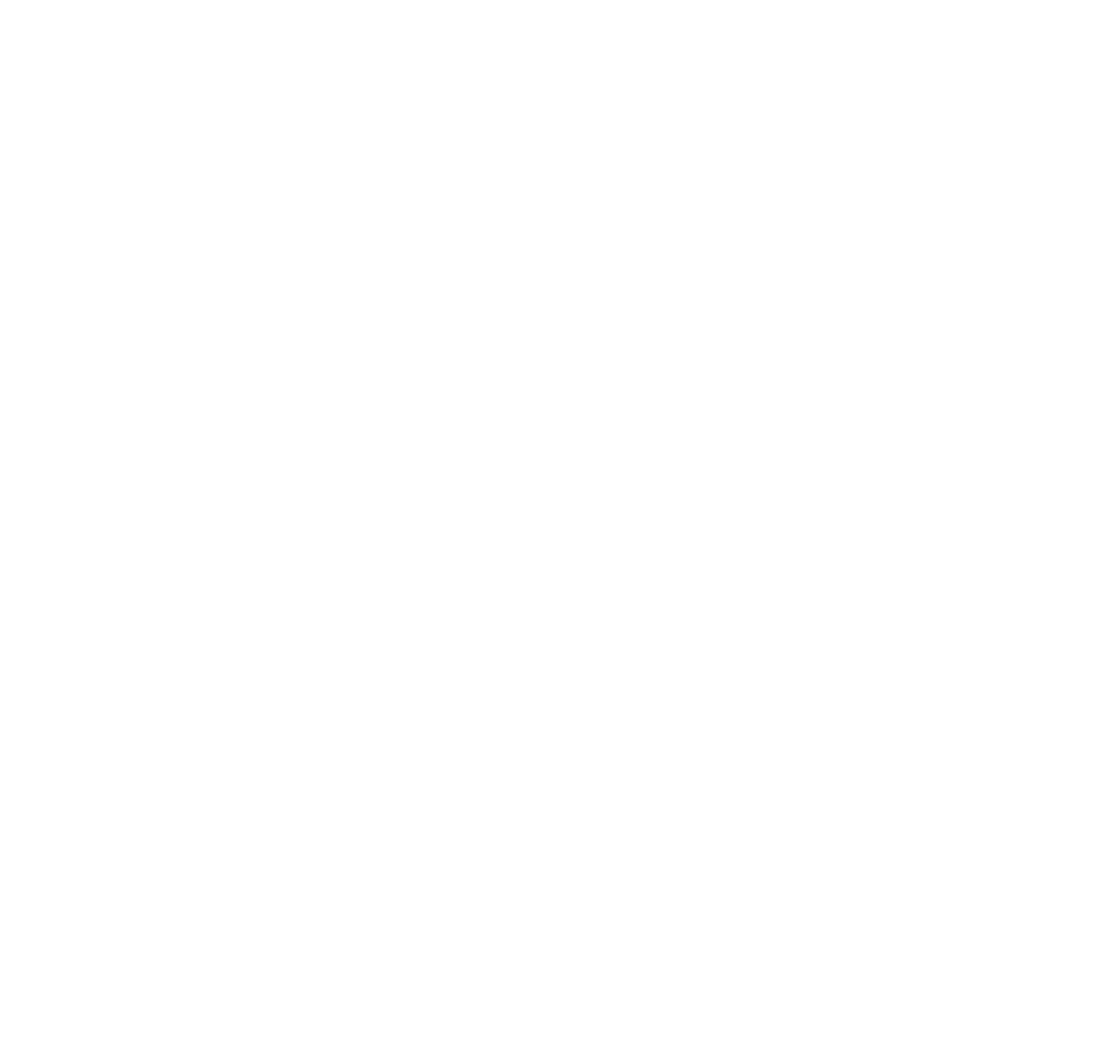
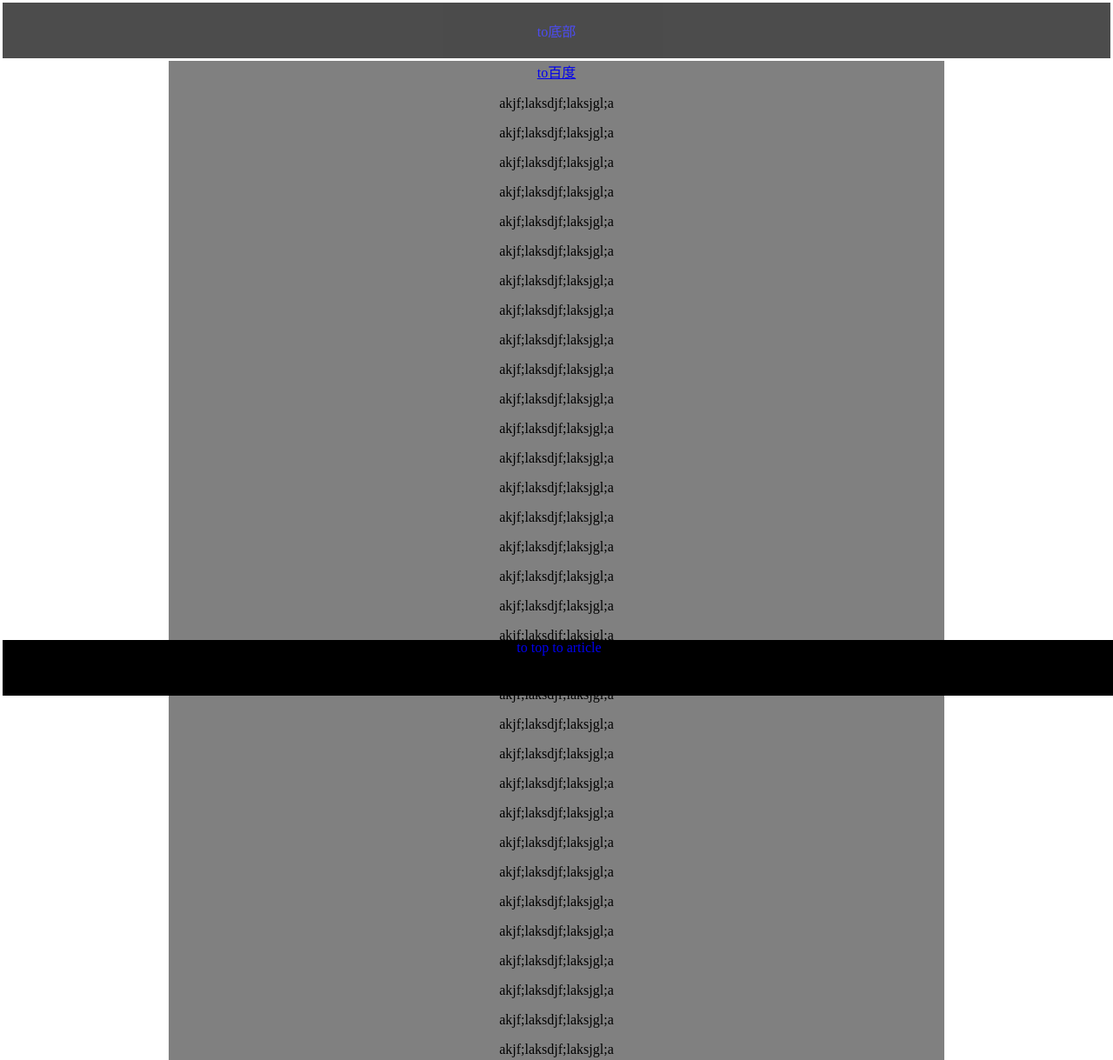
Before and after one commit to mrlsgit/train, a plain HTML site: page day1/02-html-div.html in a window 1280 px wide. Shown: the top 1219 px of the page at 87% size. Before the commit the page ends 800 px from the top, so only its background shows below. Drawn offline with Linux system fonts and the light colour scheme.

Commit message:
afternoon over

```diff
--- a/day1/02-html-div.html
+++ b/day1/02-html-div.html
@@ -2,13 +2,120 @@
 <html lang="en" dir="ltr">
   <head>
     <meta charset="utf-8">
-    <title></title>
+    <title>练习</title>
+    <style>
+      body{
+        margin:0px;
+      }
+      #container{
+            margin:3px;
+            padding:0px;
+            height:600px;
+      }
+      #top{
+        margin:0px;
+        padding:0px;
+        width:100%;
+        height: 4rem;
+        background:black;
+        opacity:0.7;
+        display:flex;
+      }
+      #top a{
+        self-align:center;
+        text-decoration:none;
+        margin:auto;
+
+      }
+      #article{
+        width:70%;
+        margin:auto;
+        margin-top: 3px;
+        background:gray;
+        text-align:center;
+      }
+      #foot{
+        background:black;
+        width:100%;
+        height:4rem;
+        text-decoration:none;
+        text-align:center;
+        position:fixed;
+        bottom:0px;
+      }
+      #foot  a{
+        text-decoration:none;
+      }
+      #foot + div{
+        width:100%;
+        height:4rem;
+        background:violet;
+      }
+    </style>
   </head>
   <body>
-      <div id="top">
-        </div>
-      <div id="">
-
+      <div id="container">
+          <div id="top">
+              <a href="#foot">to底部</a>
+            </div>
+          <div id="article">
+            <a href="http://www.baidu.com" target="_blank">to百度</a>
+            <p>akjf;laksdjf;laksjgl;a</p>
+            <p>akjf;laksdjf;laksjgl;a</p>
+            <p>akjf;laksdjf;laksjgl;a</p>
+            <p>akjf;laksdjf;laksjgl;a</p>
+            <p>akjf;laksdjf;laksjgl;a</p>
+            <p>akjf;laksdjf;laksjgl;a</p>
+            <p>akjf;laksdjf;laksjgl;a</p>
+            <p>akjf;laksdjf;laksjgl;a</p>
+            <p>akjf;laksdjf;laksjgl;a</p>
+            <p>akjf;laksdjf;laksjgl;a</p>
+            <p>akjf;laksdjf;laksjgl;a</p>
+            <p>akjf;laksdjf;laksjgl;a</p>
+            <p>akjf;laksdjf;laksjgl;a</p>
+            <p>akjf;laksdjf;laksjgl;a</p>
+            <p>akjf;laksdjf;laksjgl;a</p>
+            <p>akjf;laksdjf;laksjgl;a</p>
+            <p>akjf;laksdjf;laksjgl;a</p>
+            <p>akjf;laksdjf;laksjgl;a</p>
+            <p>akjf;laksdjf;laksjgl;a</p>
+            <p>akjf;laksdjf;laksjgl;a</p>
+            <p>akjf;laksdjf;laksjgl;a</p>
+            <p>akjf;laksdjf;laksjgl;a</p>
+            <p>akjf;laksdjf;laksjgl;a</p>
+            <p>akjf;laksdjf;laksjgl;a</p>
+            <p>akjf;laksdjf;laksjgl;a</p>
+            <p>akjf;laksdjf;laksjgl;a</p>
+            <p>akjf;laksdjf;laksjgl;a</p>
+            <p>akjf;laksdjf;laksjgl;a</p>
+            <p>akjf;laksdjf;laksjgl;a</p>
+            <p>akjf;laksdjf;laksjgl;a</p>
+            <p>akjf;laksdjf;laksjgl;a</p>
+            <p>akjf;laksdjf;laksjgl;a</p>
+            <p>akjf;laksdjf;laksjgl;a</p>
+            <p>akjf;laksdjf;laksjgl;a</p>
+            <p>akjf;laksdjf;laksjgl;a</p>
+            <p>akjf;laksdjf;laksjgl;a</p>
+            <p>akjf;laksdjf;laksjgl;a</p>
+            <p>akjf;laksdjf;laksjgl;a</p>
+            <p>akjf;laksdjf;laksjgl;a</p>
+            <p>akjf;laksdjf;laksjgl;a</p>
+            <p>akjf;laksdjf;laksjgl;a</p>
+            <p>akjf;laksdjf;laksjgl;a</p>
+            <p>akjf;laksdjf;laksjgl;a</p>
+            <p>akjf;laksdjf;laksjgl;a</p>
+            <p>akjf;laksdjf;laksjgl;a</p>
+            <p>akjf;laksdjf;laksjgl;a</p>
+            <p>akjf;laksdjf;laksjgl;a</p>
+            <p>akjf;laksdjf;laksjgl;a</p>
+            <p>akjf;laksdjf;laksjgl;a</p>
+            <p>akjf;laksdjf;laksjgl;a</p>
+            </div>
+          <div id="foot">
+                  <a href="#top">to top</a>
+                  <a href="#article">to article</a>
+          </div>
+          <div></div>
         </div>
   </body>
 </html>
```
Also changed, not shown: day1/04-html-tag-iframe.html (added, +11 -0 lines), 1 other file.
